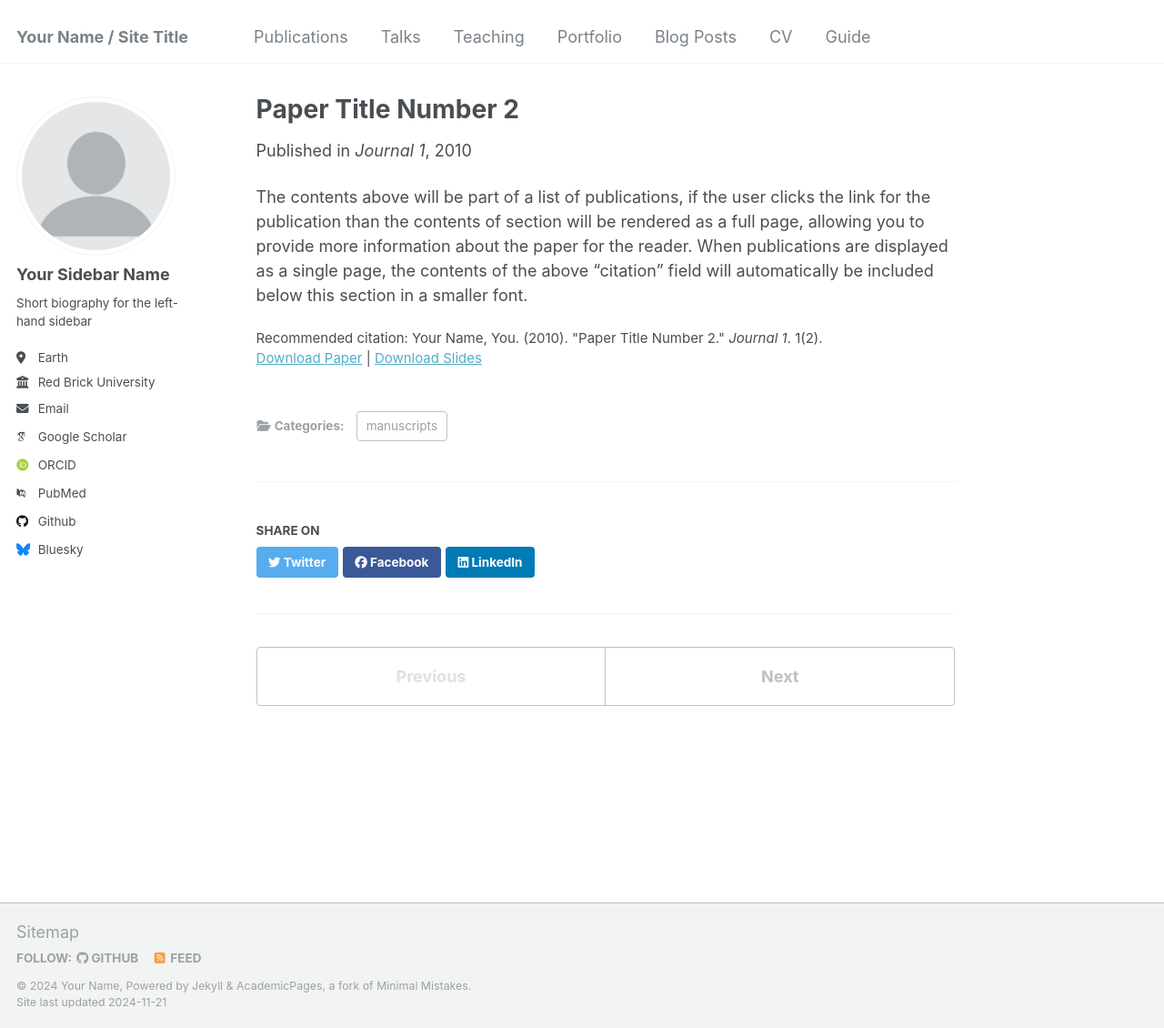
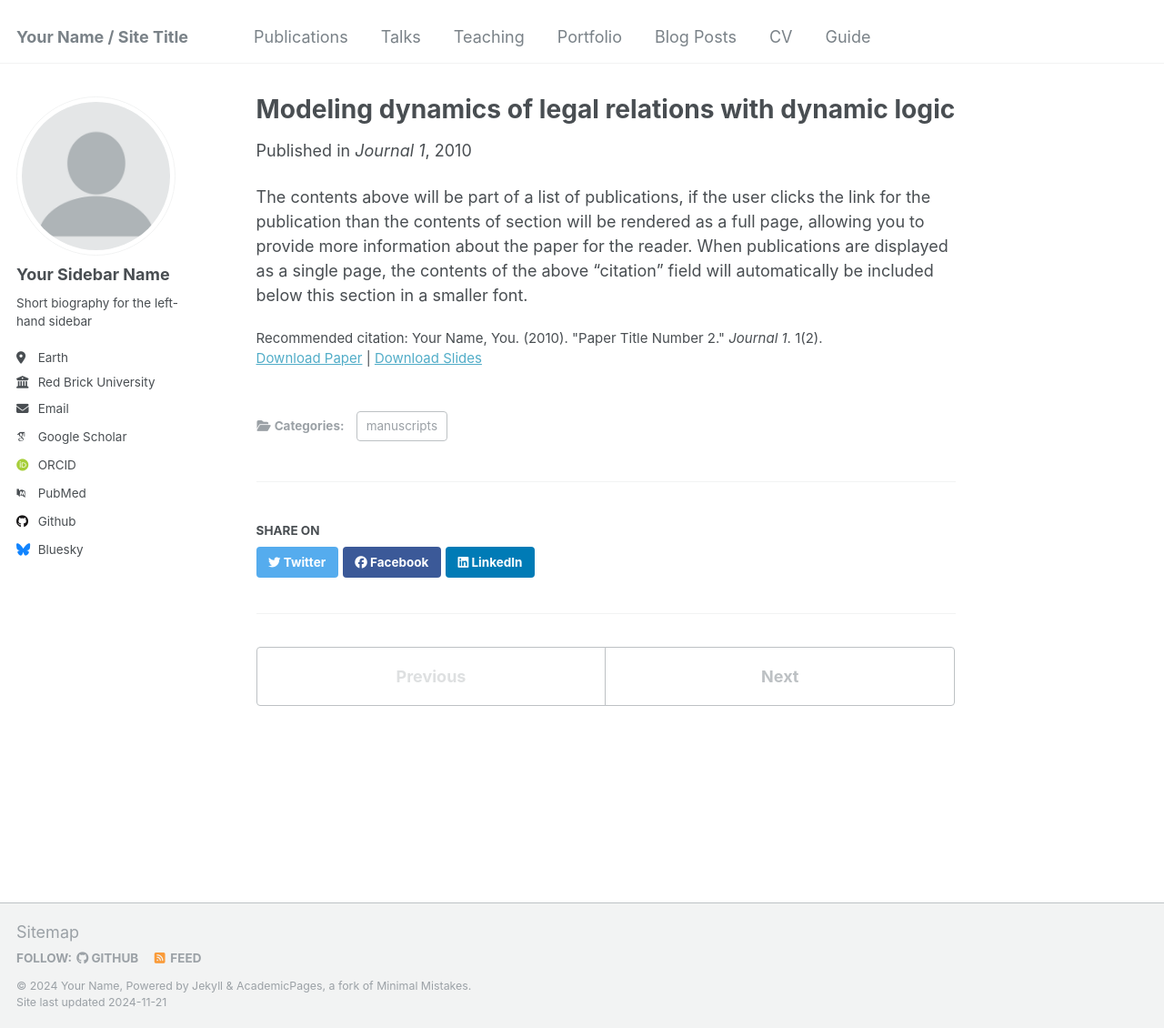
Before and after one commit to tianwenxu-lawlogic/tianwenxu-lawlogic.github.io, a Jekyll site: the page built from _publications/2010-10-01-paper-title-number-2.md, in a window 1280 px wide and 1130 px high. Shown: the whole window at 91% size. Built offline with Jekyll 4.4.1, drawn with Linux system fonts in a browser that asks for light colours; some web fonts are replaced.

Commit message:
Update 2010-10-01-paper-title-number-2.md

```diff
--- a/_publications/2010-10-01-paper-title-number-2.md
+++ b/_publications/2010-10-01-paper-title-number-2.md
@@ -1,5 +1,5 @@
 ---
-title: "Paper Title Number 2"
+title: "Modeling dynamics of legal relations with dynamic logic"
 collection: publications
 category: manuscripts
 permalink: /publication/2010-10-01-paper-title-number-2
```
